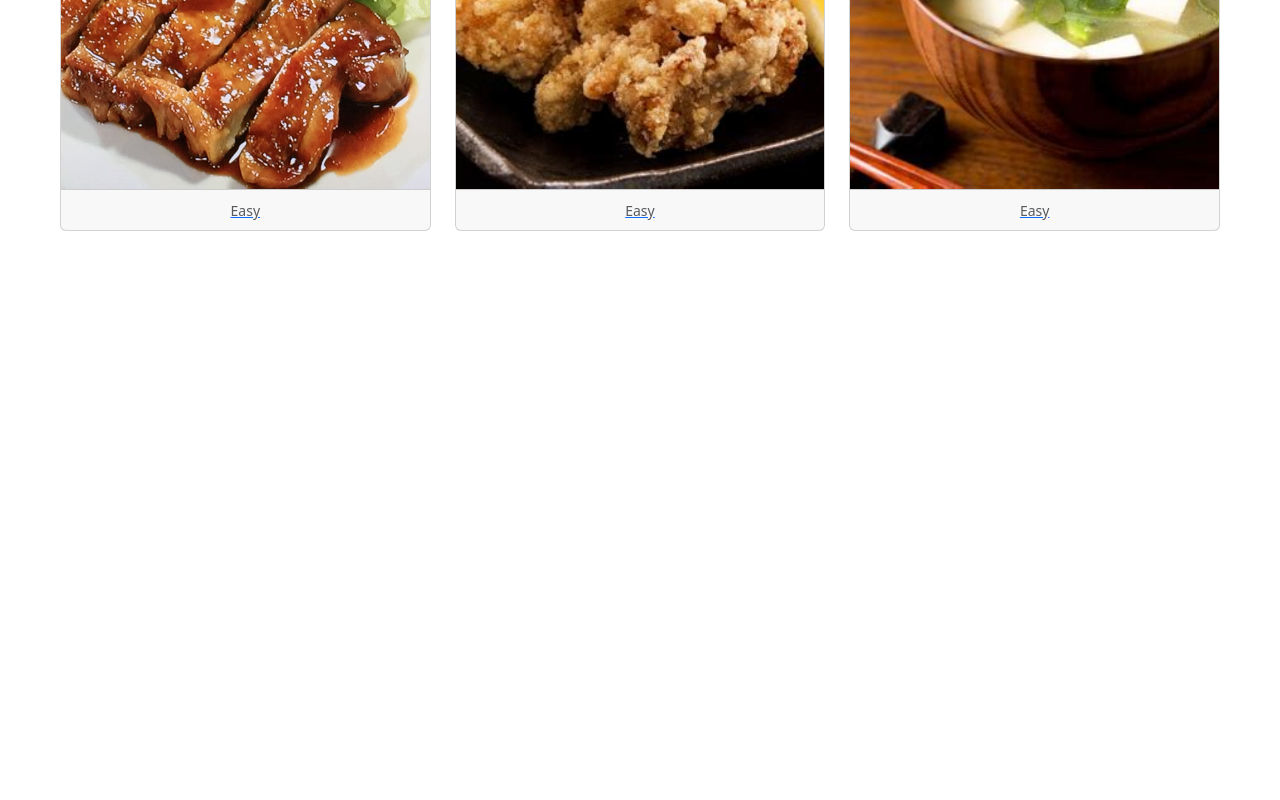
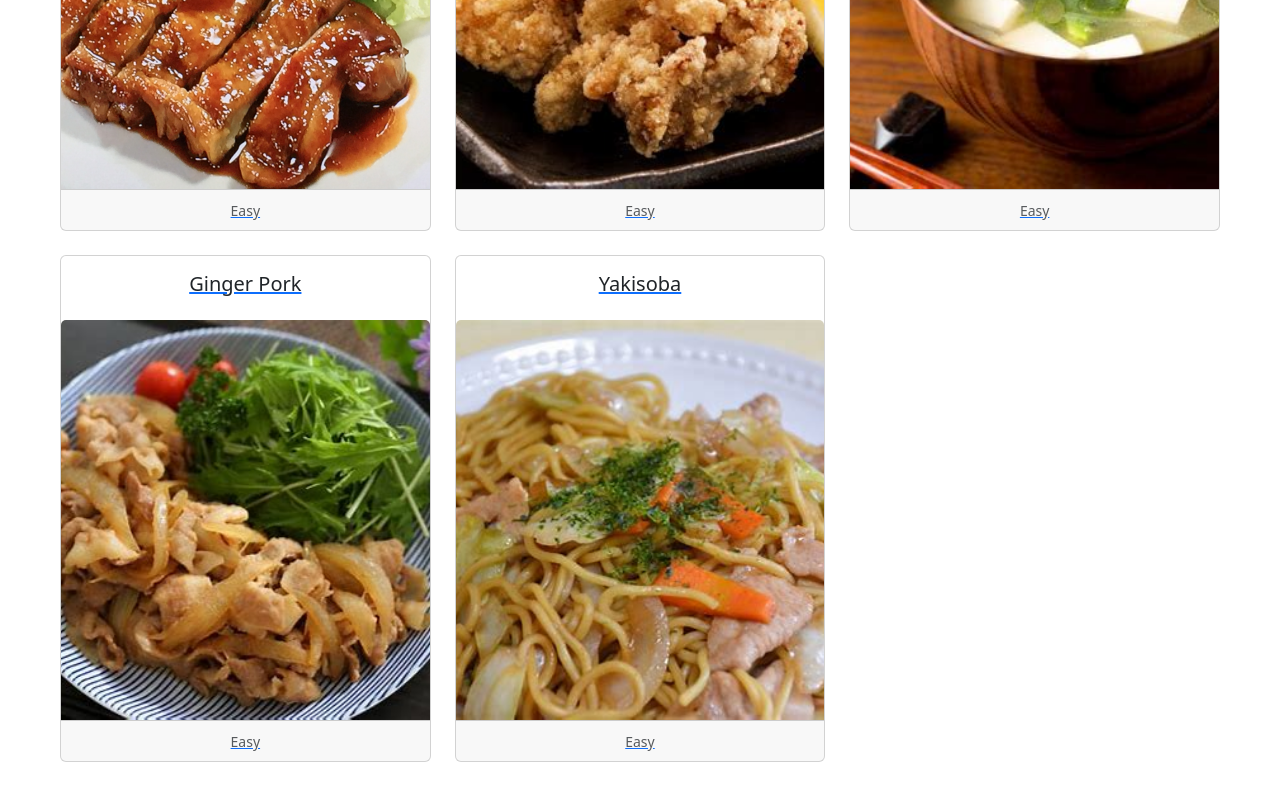
Before and after one commit to KaoriTsushima/japanese-recipes, a React (Create React App) app: page /recipes in a window 1280 px wide. Shown: the part 736-1536 px from the top of the page. Before the commit the page ends 1039 px from the top, so only its background shows below. Built offline with nearby package versions, Linux system fonts and the light colour scheme.

Commit message:
added new mix sauces and recipes

```diff
--- a/src/pages/GettingStarted.jsx
+++ b/src/pages/GettingStarted.jsx
@@ -97,6 +97,25 @@ export default function GettingStarted() {
             <p>Soy sauce : Cooking sake = 1:1</p>
           </div>
         </div>
+        <div className="row">
+          <div className="col-lg-4">
+            <h4>Golden ratio sauce</h4>
+          </div>
+          <div className="col-lg-8">
+            <p>Soy sauce : Mirin : Cooking sake = 1:1:1</p>
+          </div>
+        </div>
+        <div className="row">
+          <div className="col-lg-4">
+            <h4>Okonomiyaki sauce</h4>
+          </div>
+          <div className="col-lg-8">
+            <p>
+              Worcestershire sauce(2 tbsp) + Soy sauce (4 tsp) + Ketchup (4
+              tbsp) + Honey (4 tsp)
+            </p>
+          </div>
+        </div>
       </div>
       <hr />
       <h3>How to get Japanese ingredients</h3>
--- a/src/pages/recipeData.js
+++ b/src/pages/recipeData.js
@@ -1,6 +1,8 @@
 import Teriyaki from "../resources/teriyaki-chicken.jpg";
 import Karaage from "../resources/karaage.jpg";
 import Misoshiru from "../resources/misoshiru.jpg";
+import GingerPork from "../resources/ginger-pork.jpg";
+import Yakisoba from "../resources/yakisoba.jpg";
 
 export const recipeData = [
   {
@@ -63,4 +65,53 @@ export const recipeData = [
       "Serve and enjoy eating",
     ],
   },
+  {
+    path: "gingerPork",
+    title: "Ginger Pork",
+    img: GingerPork,
+    difficulty: "Easy",
+    ingredients: [
+      "thin sliced pork belly",
+      "onion",
+      "ginger",
+      "oil",
+      "Golden ratio sauce",
+    ],
+    steps: [
+      "Slice onion",
+      "Put oil in pan",
+      "Grilled pork",
+      "Add sliced onion into pan",
+      "Grate ginger into pan",
+      "Add Golden ratio sauce into pan",
+      "Mix well",
+      "Serve and Enjoy eating",
+    ],
+  },
+  {
+    path: "yakisoba",
+    title: "Yakisoba",
+    img: Yakisoba,
+    difficulty: "Easy",
+    ingredients: [
+      "thin sliced pork belly",
+      "bean sprout",
+      "carrot",
+      "cabbage",
+      "oil",
+      "egg noodle",
+      "Okonomiyaki sauce",
+    ],
+    steps: [
+      "Cut vegetables",
+      "Put oil in pan",
+      "Grilled pork",
+      "Add vegetables into pan",
+      "Make sure all ingredients are heated",
+      "Add egg noodle into pan",
+      "Add some water and loosen the noodles",
+      "Add Okonomiyaki sauce and mixed well",
+      "Serve and Enjoy eating",
+    ],
+  },
 ];
```
Also changed, not shown: src/resources/ginger-pork.jpg (added), src/resources/yakisoba.jpg (added).
